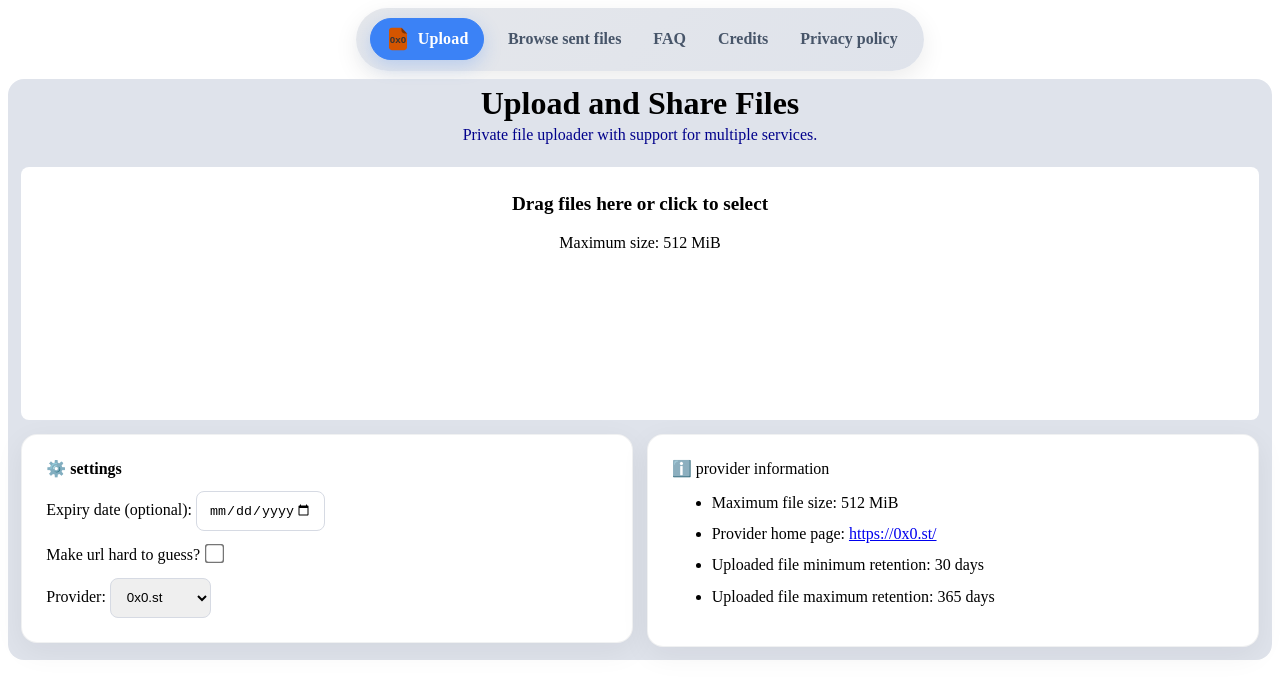
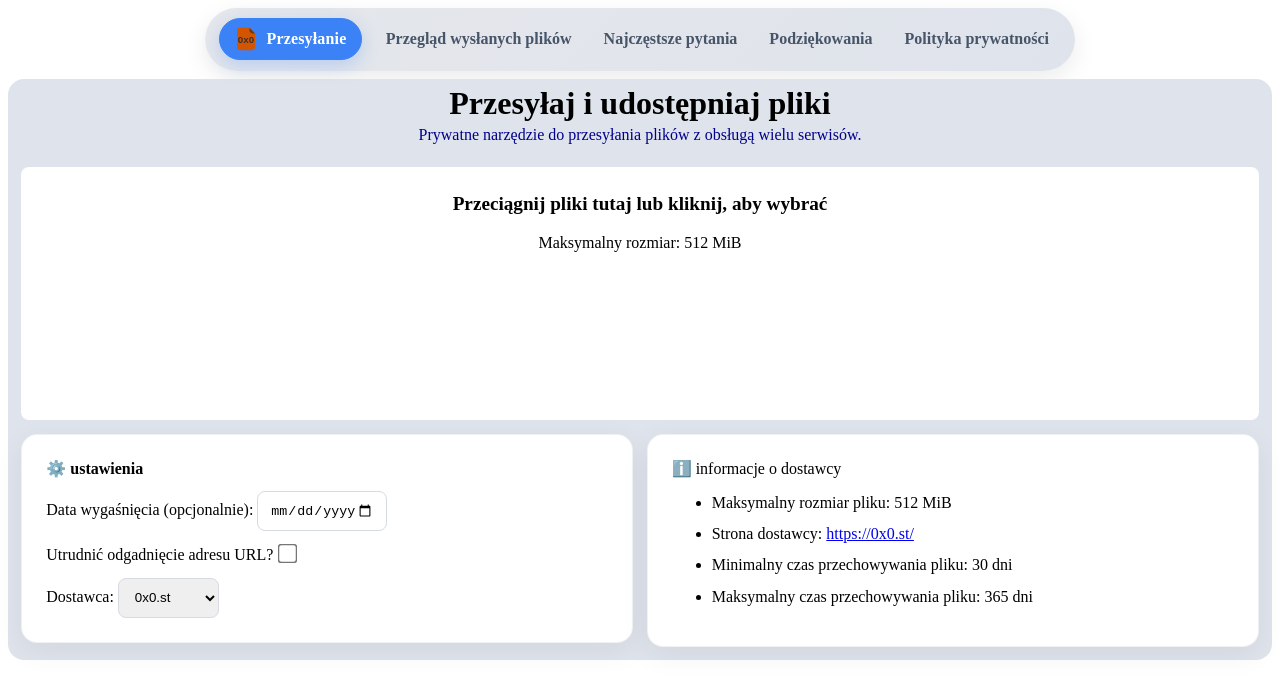
Before and after one commit to reptee/0x0-wrapper, a SvelteKit app: page / in a window 1280 px wide. Shown: the top 698 px of the page. Built offline with nearby package versions, Linux system fonts and the light colour scheme.

Commit message:
(ai-generated) polskie tłumaczenie
prompts:

- Przetłumacz wszystkie treści na stronie które nie są obecnie w polskim
na polski. Nie tłumacz nazw w kodzi czy kommentarzy, tylko treści które
widzi użytkownik.

```diff
--- a/src/lib/components/FileEntry.svelte
+++ b/src/lib/components/FileEntry.svelte
@@ -35,12 +35,12 @@
 <tr>
   <td>{uploadedFile.name}</td>
   <td>
-    {(uploadedFile.size && formatBytes(uploadedFile.size)) || "unknown"}
+    {(uploadedFile.size && formatBytes(uploadedFile.size)) || "nieznany"}
   </td>
   <td>{uploadedFile.url.hostname}</td>
   <td>{new Date(uploadedFile.expiration_epoch_ms).toLocaleString()}</td>
   <td><a class="link" href={uploadedFile.url.toString()}>link</a></td>
-  <td><button class="remove" onclick={removeFile}>Remove</button></td>
+  <td><button class="remove" onclick={removeFile}>Usuń</button></td>
 </tr>
 
 <style lang="scss">
--- a/src/lib/components/FileUploadWidget.svelte
+++ b/src/lib/components/FileUploadWidget.svelte
@@ -125,7 +125,7 @@
     if (isProviderFull(provider)) {
       return formatBytes(provider.max_size);
     } else {
-      return "unknown";
+      return "nieznany";
     }
   });
 </script>
@@ -152,8 +152,8 @@
   }}
 >
   {#if !previewMode}
-    <p class="drag-here">Drag files here or click to select</p>
-    <p class="max-size">Maximum size: {max_size}</p>
+    <p class="drag-here">Przeciągnij pliki tutaj lub kliknij, aby wybrać</p>
+    <p class="max-size">Maksymalny rozmiar: {max_size}</p>
   {:else}
     <ul class="preview-list">
       {#each candidates as candidate, idx}
@@ -192,7 +192,7 @@
             } finally {
               isUploading = false;
             }
-          }}>Upload</button
+          }}>Prześlij</button
         >
       </li>
     </ul>
--- a/src/lib/components/UploadCandidateWidget.svelte
+++ b/src/lib/components/UploadCandidateWidget.svelte
@@ -45,12 +45,12 @@
       onchange={(event) =>
         onOverrideToggle((event.currentTarget as HTMLInputElement).checked)}
     />
-    Enable per-file overrides
+    Włącz ustawienia dla pojedynczego pliku
   </label>
   {#if candidate.overrides.enabled}
     <div class="override-fields" transition:slide>
       <label>
-        <span>Expiry date</span>
+        <span>Data wygaśnięcia</span>
         <input
           type="date"
           value={formatDateInputValue(candidate.overrides.expiration)}
@@ -69,12 +69,12 @@
               (event.currentTarget as HTMLInputElement).checked,
             )}
         />
-        <span>Mark as secret</span>
+        <span>Oznacz jako sekret</span>
       </label>
     </div>
   {/if}
   {#if candidate.upload_failure}
-    <p class="upload-failure">Error: {candidate.upload_failure}</p>
+    <p class="upload-failure">Błąd: {candidate.upload_failure}</p>
   {/if}
 </li>
 
--- a/src/lib/components/UploadConfigPanel.svelte
+++ b/src/lib/components/UploadConfigPanel.svelte
@@ -19,9 +19,9 @@
 </script>
 
 <div class="settings-card">
-  <header><span class="icon">⚙️</span> settings</header>
+  <header><span class="icon">⚙️</span> ustawienia</header>
   <div>
-    <span>Expiry date (optional): </span>
+    <span>Data wygaśnięcia (opcjonalnie): </span>
     <input
       type="date"
       name="Expiry date"
@@ -34,7 +34,7 @@
     />
   </div>
   <div>
-    <span>Make url hard to guess?</span>
+    <span>Utrudnić odgadnięcie adresu URL?</span>
     <input
       type="checkbox"
       name="Secret"
@@ -43,7 +43,7 @@
     />
   </div>
   <div>
-    <span>Provider: </span>
+    <span>Dostawca: </span>
     <select
       id="provider-selector"
       name="0x0 provider"
--- a/src/lib/components/UploadInfoPanel.svelte
+++ b/src/lib/components/UploadInfoPanel.svelte
@@ -5,33 +5,33 @@
   let { provider }: { provider: NullPointerProvider } = $props();
 
   let maxFileSize = $derived.by(() => {
-    if (!isProviderFull(provider)) return "unknown";
+    if (!isProviderFull(provider)) return "nieznany";
 
     return formatBytes(provider.max_size);
   });
 
   let age = $derived.by(() => {
-    if (!isProviderFull(provider)) return { min: "unknown", max: "unknown" };
+    if (!isProviderFull(provider)) return { min: "nieznany", max: "nieznany" };
 
     return {
-      min: `${provider.min_age} days`,
-      max: `${provider.max_age} days`,
+      min: `${provider.min_age} dni`,
+      max: `${provider.max_age} dni`,
     };
   });
 </script>
 
 <div class="information-card">
-  <header><span class="icon">ℹ️</span> provider information</header>
+  <header><span class="icon">ℹ️</span> informacje o dostawcy</header>
   <ul>
-    <li><span>Maximum file size: {maxFileSize}</span></li>
+    <li><span>Maksymalny rozmiar pliku: {maxFileSize}</span></li>
     <li>
       <span>
-        Provider home page:
+        Strona dostawcy:
         <a href={provider.url.toString()}>{provider.url}</a>
       </span>
     </li>
-    <li><span>Uploaded file minimum retention: {age.min}</span></li>
-    <li><span>Uploaded file maximum retention: {age.max}</span></li>
+    <li><span>Minimalny czas przechowywania pliku: {age.min}</span></li>
+    <li><span>Maksymalny czas przechowywania pliku: {age.max}</span></li>
   </ul>
 </div>
 
--- a/src/routes/+layout.svelte
+++ b/src/routes/+layout.svelte
@@ -16,29 +16,29 @@
     class="brand-button"
     class:active={$page.url.pathname === "/"}
   >
-    <img src={logo} alt="0x0 logo" />
-    <span>Upload</span>
+    <img src={logo} alt="Logo 0x0" />
+    <span>Przesyłanie</span>
   </a>
   <ul class="nav-links">
     <li>
       <a
         href="/browse"
-        class:active={$page.url.pathname === "/browse"}>Browse sent files</a
+        class:active={$page.url.pathname === "/browse"}>Przegląd wysłanych plików</a
       >
     </li>
     <li>
-      <a href="/FAQ" class:active={$page.url.pathname === "/FAQ"}>FAQ</a>
+      <a href="/FAQ" class:active={$page.url.pathname === "/FAQ"}>Najczęstsze pytania</a>
     </li>
     <li>
       <a href="/credits" class:active={$page.url.pathname === "/credits"}
-        >Credits</a
+        >Podziękowania</a
       >
     </li>
     <li>
       <a
         href="/privacy-policy"
         class:active={$page.url.pathname === "/privacy-policy"}
-        >Privacy policy</a
+        >Polityka prywatności</a
       >
     </li>
   </ul>
--- a/src/routes/+page.svelte
+++ b/src/routes/+page.svelte
@@ -93,9 +93,9 @@
 
 <section class="main-panel">
   <div>
-    <header class="headline">Upload and Share Files</header>
+    <header class="headline">Przesyłaj i udostępniaj pliki</header>
     <p class="subheading">
-      Private file uploader with support for multiple services.
+      Prywatne narzędzie do przesyłania plików z obsługą wielu serwisów.
     </p>
     <div class="upload">
       <FileUploadWidget bind:candidates {upload_files} {provider}
--- a/src/routes/privacy-policy/+page.svelte
+++ b/src/routes/privacy-policy/+page.svelte
@@ -9,7 +9,7 @@
 
   <h2>Przesyłanie plików</h2>
   <p>
-    Pliki przesyłane do serwera buforującego (buffer server) są wysyłane
+    Pliki przesyłane do serwera buforującego są wysyłane
     wyłącznie dlatego, że bezpośrednie żądania POST nie są możliwe w danym
     scenariuszu. Pliki są przechowywane tylko w pamięci na czas transferu, nie
     są zapisywane na dysku i nie są udostępniane komukolwiek poza serwerem
```
